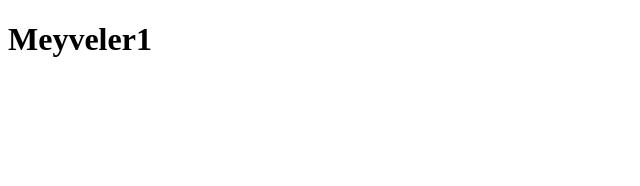
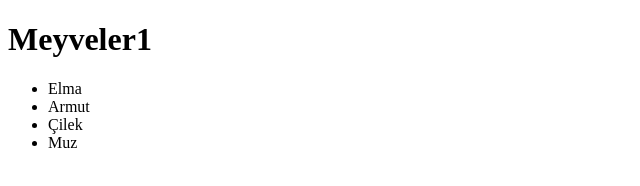
Before and after one commit to ozcanozen/T100, a plain HTML site: page index.html in a window 1280 px wide. Shown: the whole page, without its empty margins (0-640 px from the left). Drawn offline with Linux system fonts and the light colour scheme.

Commit message:
2  commit

```diff
--- a/index.html
+++ b/index.html
@@ -8,5 +8,11 @@
 </head>
 <body>
     <h1>Meyveler1</h1>
+    <ul>
+        <li>Elma</li>
+        <li>Armut</li>
+        <li>Çilek</li>
+        <li>Muz</li>
+    </ul>
 </body>
 </html>
```
